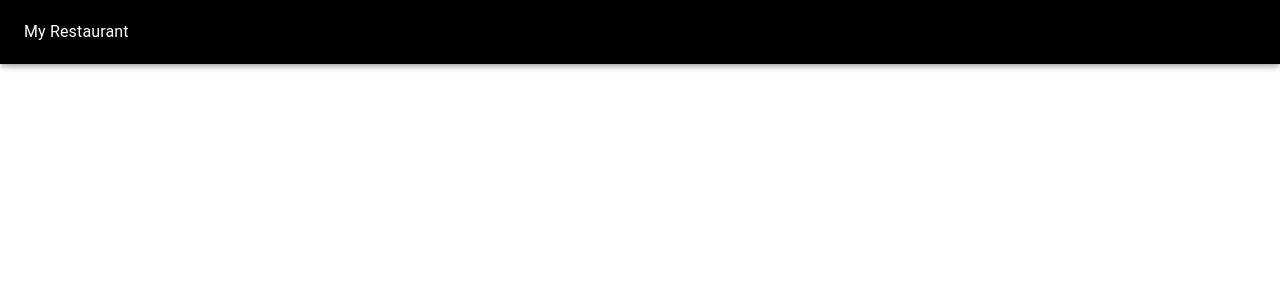
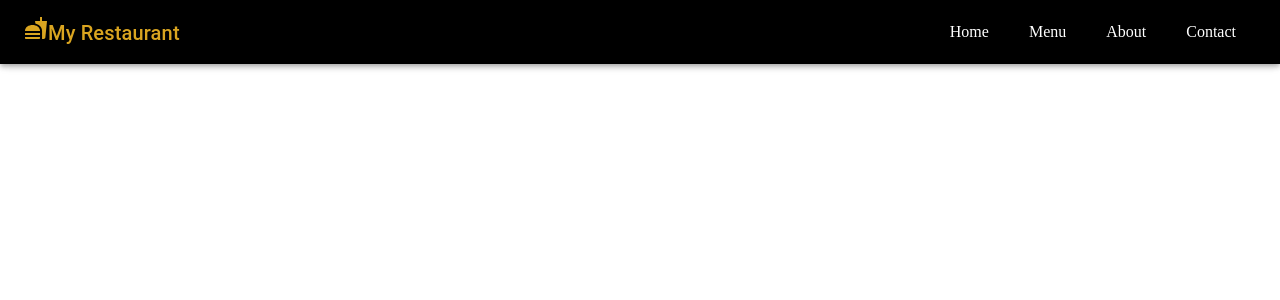
Before and after one commit to anmolbiranwar/Restaurant-website_Reactjs_MUI, a React (Create React App) app: page / in a window 1280 px wide. Shown: the top 300 px of the page. Built offline with nearby package versions, Linux system fonts and the light colour scheme.

Commit message:
Update Header.js

```diff
--- a/src/components/Layout/Header.js
+++ b/src/components/Layout/Header.js
@@ -1,5 +1,8 @@
 import React from 'react'
-import {AppBar, Box, Toolbar, Typography} from "@mui/material"
+import {AppBar, Box, Toolbar, Typography} from "@mui/material";
+import FastfoodIcon from '@mui/icons-material/Fastfood';
+import {Link} from 'react-router-dom';
+import "../../styles/HeaderStyles.css"
 
 const Header = () => {
   return (
@@ -7,7 +10,26 @@ const Header = () => {
       <Box>
         <AppBar component={"nav"} sx={{bgcolor:"black"}}>
           <Toolbar>
-          <Typography>My Restaurant</Typography>
+          <Typography color={"goldenrod"} variant='h6' component="div" sx={{flexGrow: 1}}>
+            <FastfoodIcon/>
+            My Restaurant
+            </Typography>
+            <Box sx={{display: {xs:"none", sm:"block"}}}>
+              <ul className='navigation-menu'>
+                <li>
+                  <Link to={"/"}>Home</Link>
+                </li>
+                <li>
+                  <Link to={"/menu"}>Menu</Link>
+                </li>
+                <li>
+                  <Link to={"/about"}>About</Link>
+                </li>
+                <li>
+                  <Link to={"/contact"}>Contact</Link>
+                </li>
+              </ul>
+            </Box>
           </Toolbar>
         </AppBar>
       </Box>
```
